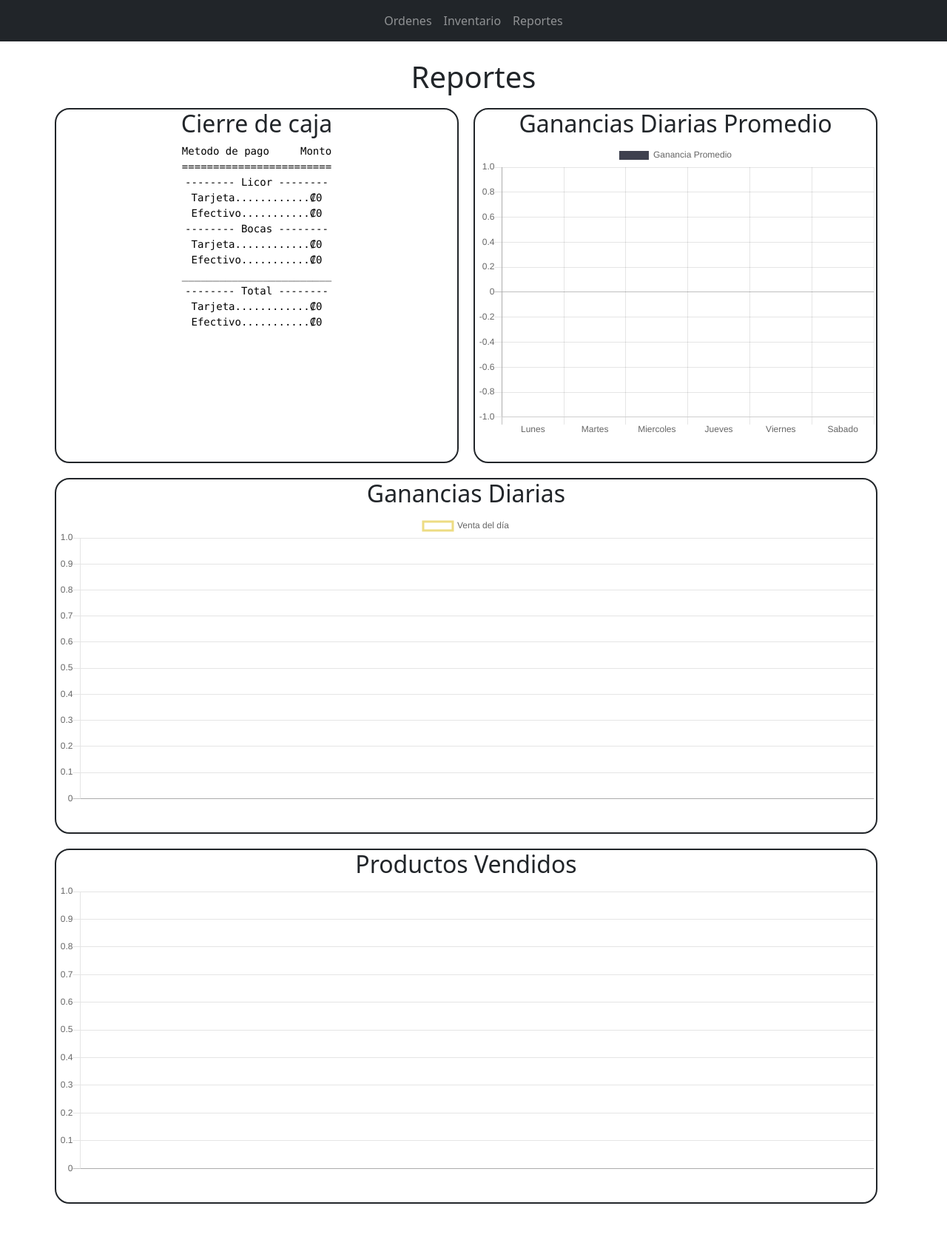
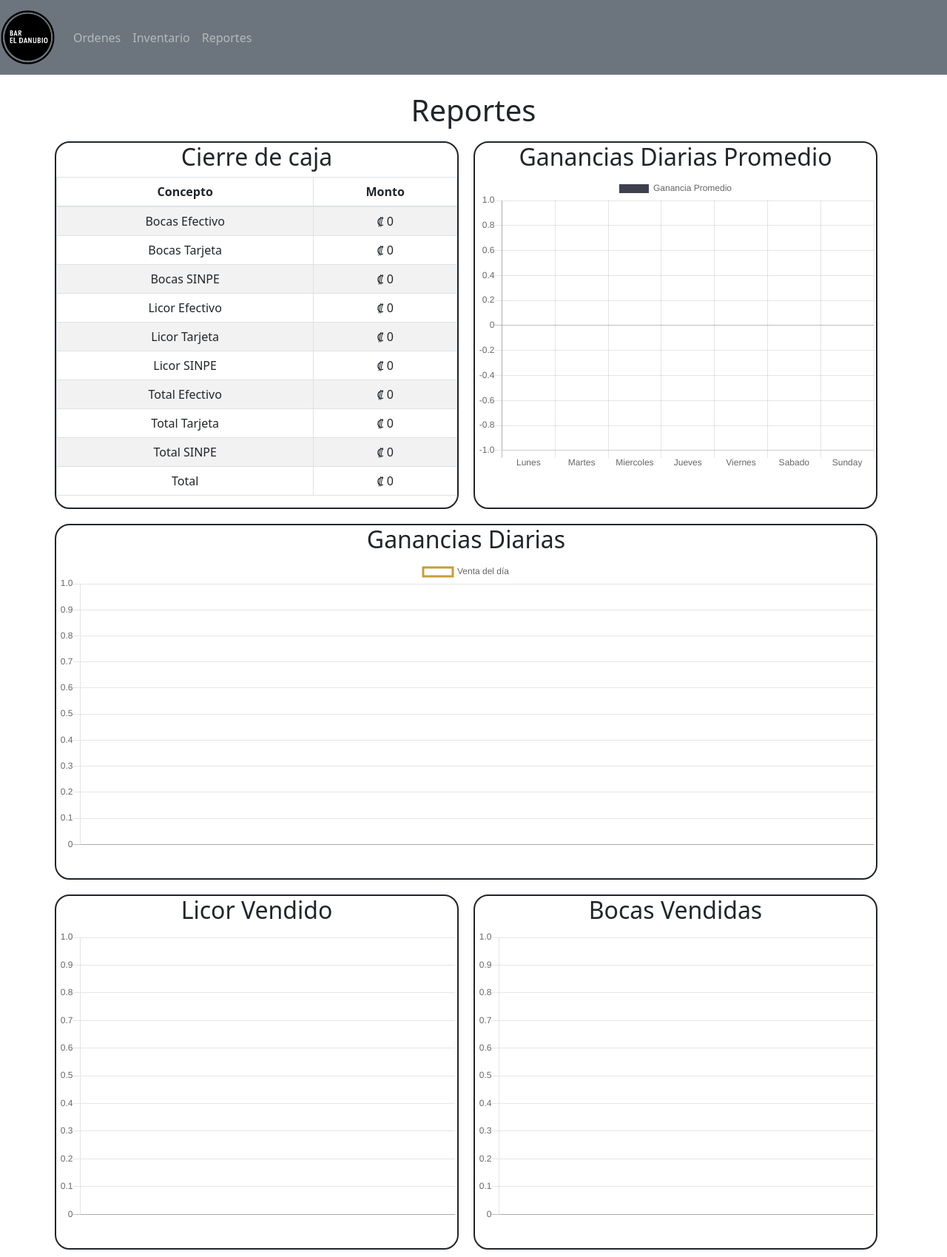
Before and after one commit to joseviquezh/bar-admin, a Django app: page /reports/ in a window 1280 px wide. Shown: the whole page at 74% size. Before the commit the page ends 1627 px from the top, so only its background shows below. Run offline with Django 4.2, Linux system fonts and the light colour scheme; the visitor is signed in with stand-in values (Sample User, id 1); data that the repository does not hold is empty; some libraries are stand-ins or nearby versions.

Commit message:
Multiple commits

```diff
--- a/danubio/docker-compose.yaml
+++ b/danubio/docker-compose.yaml
@@ -1,7 +1,7 @@
 version: '3'
 services:
   db:
-    image: mysql:5.7
+    image: mysql:8.0
     container_name: danubio_mysql
     restart: always
     volumes:
--- a/danubio/inventory/templates/inventory/index.html
+++ b/danubio/inventory/templates/inventory/index.html
@@ -6,7 +6,7 @@
     Inventario
 </h1>
 
-<button type="button" class="btn btn-primary" data-toggle="modal" data-target="#updateInventory">Actualizar Inventario</button>
+<button id="updateInventoryButton" type="button" class="btn btn-primary" data-toggle="modal" data-target="#updateInventory">Actualizar Inventario</button>
 
 <div>
     <form method="POST" action="{% url 'update_inventory' %}">
--- a/danubio/orders/views.py
+++ b/danubio/orders/views.py
@@ -1,4 +1,4 @@
-from datetime import date
+from datetime import date, timedelta
 from django.contrib.auth.decorators import  login_required
 from django.db.models import F
 from django.http import HttpResponse
--- a/danubio/reports/templates/reports/index.html
+++ b/danubio/reports/templates/reports/index.html
@@ -12,32 +12,61 @@
             <h2>
                 Cierre de caja
             </h2>
-            <code>
-                Metodo de pago&nbsp;&nbsp;&nbsp;&nbsp;&nbsp;Monto
-                <br>
-                ========================
-                <br>
-                -------- Licor --------
-                <br>
-                Tarjeta............₡{{ closure.licor.tarjeta|default:0  }}
-                <br>
-                Efectivo...........₡{{ closure.licor.efectivo|default:0 }}
-                <br>
-                -------- Bocas --------
-                <br>
-                Tarjeta............₡{{ closure.bocas.tarjeta|default:0 }}
-                <br>
-                Efectivo...........₡{{ closure.bocas.efectivo|default:0 }}
-                <br>
-                ________________________
-                <br>
-                -------- Total  --------
-                <br>
-                Tarjeta............₡{{ closure.total.tarjeta|default:0 }}
-                <br>
-                Efectivo...........₡{{ closure.total.efectivo|default:0 }}
-            </code>
+
+            <table id="summaryTable" class="table table-hover table-striped table-bordered center">
+                <thead>
+                    <tr>
+                        <th>Concepto</th>
+                        <th>Monto</th>
+                    </tr>
+                </thead>
+                <tbody>
+                    <tr>
+                        <td>Bocas Efectivo</td>
+                        <td>₡ {{ closure.bocas.efectivo|default:0 }}</td>
+                    </tr>
+                    <tr>
+                        <td>Bocas Tarjeta</td>
+                        <td>₡ {{ closure.bocas.tarjeta|default:0 }}</td>
+                    </tr>
+                    <tr>
+                        <td>Bocas SINPE</td>
+                        <td>₡ {{ closure.bocas.sinpe|default:0 }}</td>
+                    </tr>
+                    <tr>
+                        <td>Licor Efectivo</td>
+                        <td>₡ {{ closure.licor.efectivo|default:0 }}</td>
+                    </tr>
+                    <tr>
+                        <td>Licor Tarjeta</td>
+                        <td>₡ {{ closure.licor.tarjeta|default:0 }}</td>
+                    </tr>
+                    <tr>
+                        <td>Licor SINPE</td>
+                        <td>₡ {{ closure.licor.sinpe|default:0 }}</td>
+                    </tr>
+                    <tr>
+                        <td>Total Efectivo</td>
+                        <td>₡ {{ closure.total.efectivo|default:0 }}</td>
+                    </tr>
+                    <tr>
+                        <td>Total Tarjeta</td>
+                        <td>₡ {{ closure.total.tarjeta|default:0 }}</td>
+                    </tr>
+                    <tr>
+                        <td>Total SINPE</td>
+                        <td>₡ {{ closure.total.sinpe|default:0 }}</td>
+                    </tr>
+                <tbody>
+                <tfoot>
+                    <tr>
+                        <td>Total</td>
+                        <td>₡ {{ closure.total_total|default:0 }}</td>
+                    </tr>
+                </tfoot>
+            </table>
         </div>
+
         <div class="grid-item">
             <h2>
                 Ganancias Diarias Promedio
@@ -48,6 +77,7 @@
             </script>
         </div>
     </div>
+
     <div class="grid-row">
         <div class="grid-item" style="width: 100%!important; height: 100%!important;">
             <h2>
@@ -60,15 +90,27 @@
             </script>
         </div>
     </div>
+
     <div class="grid-row">
-        <div class="grid-item" style="width: 100%!important; height: 100%!important;">
+        <div class="grid-item">
             <h2>
-                Productos Vendidos
+                Licor Vendido
             </h2>
-            <canvas id="productSales" style="margin-bottom: 30px; width: 100%; height: 400px;"></canvas>
+            <canvas id="licorSales" style="margin-bottom: 30px; width: 100%; height: 400px;"></canvas>
             <script>
-                productLabels = {{ productLabels | safe }}
-                productData = {{ productData | safe }}
+                licorLabels = {{ licorLabels | safe }}
+                licorDataset = {{ licorDataset | safe }}
+            </script>
+        </div>
+
+        <div class="grid-item">
+            <h2>
+                Bocas Vendidas
+            </h2>
+            <canvas id="bocaSales" style="margin-bottom: 30px; width: 100%; height: 400px;"></canvas>
+            <script>
+                bocasLabels = {{ bocasLabels | safe }}
+                bocasDataset = {{ bocasDataset | safe }}
             </script>
         </div>
     </div>
--- a/danubio/reports/views.py
+++ b/danubio/reports/views.py
@@ -1,7 +1,7 @@
 from django.contrib.auth.decorators import  login_required
 from django.shortcuts import render
 from json import dumps
-from orders.models import OrderProduct
+from orders.models import OrderProduct, Order
 from django.db.models import Count
 from django.core.serializers.json import DjangoJSONEncoder
 from datetime import datetime, timedelta
@@ -22,7 +22,7 @@ def home(request):
     for sale in day_sales:
         payment_method = sale["order__payment_method"].lower()
 
-        if sale["product__category__name"] == "Boca":
+        if sale["product__category__name"].lower() == "bocas":
             category = "bocas"
         else:
             category = "licor"
@@ -39,62 +39,9 @@ def home(request):
             day_data["total"][payment_method] = 0
         day_data["total"][payment_method] += sale["product__price"]
 
+    day_data["total_total"] = day_data["total"].get("efectivo", 0) + day_data["total"].get("tarjeta", 0) + day_data["total"].get("sinpe", 0)
+
     context["closure"] = day_data
-
-    # Historical products sales data
-    dataset = {}
-    data = {}
-    labels = set()
-
-    sales = (OrderProduct.objects
-             .filter(order__date__gte=datetime.now() - timedelta(days=30), order__payed=True)
-             .values('order__date', 'product__name', 'product__category__name')
-             .annotate(quantity=Count('product__name'))
-             .order_by('order__date', 'product__name')
-             )
-
-    for sale in sales:
-        date = sale["order__date"].strftime("%d-%m")
-        product = f'{sale["product__name"]} - {sale["product__category__name"]}'
-        quantity = sale["quantity"]
-        labels.add(date)
-        if product not in data:
-            data[product] = {}
-        data[product][date] = quantity
-
-    labels = sorted(list(labels))
-
-    for product in data:
-        dataset[product] = [0] * len(labels)
-        for idx, label in enumerate(labels, 0):
-            if label in data[product]:
-                dataset[product][idx] = data[product][label]
-
-    context["productLabels"] = list(labels)
-    context["productData"] = dumps(dataset, cls=DjangoJSONEncoder)
-
-    # Historical daily total sales
-    dataset = {"ventas": []}
-    labels = set()
-
-    sales = (OrderProduct.objects
-             .filter(order__date__gte=datetime.now() - timedelta(days=30), order__payed=True)
-             .values('order__date', 'order__total_ammount')
-             .order_by('order__date', 'order__total_ammount')
-             )
-
-    for sale in sales:
-        date = sale["order__date"].strftime("%d-%m")
-        amount = sale["order__total_ammount"]
-        labels.add(date)
-        if product not in data:
-            data[product] = {}
-        dataset["ventas"].append(amount)
-
-    labels = sorted(list(labels))
-
-    context["dailyLabels"] = list(labels)
-    context["dailyData"] = dumps(dataset, cls=DjangoJSONEncoder)
 
     # Historical daily average sales
     average_sales = [0, 0, 0, 0, 0, 0]
@@ -103,17 +50,18 @@ def home(request):
             "Wednesday": {"count": 0, "amount": 0, "index": 2},
             "Thursday": {"count": 0, "amount": 0, "index": 3},
             "Friday": {"count": 0, "amount": 0, "index": 4},
-            "Saturday": {"count": 0, "amount": 0, "index": 5},}
+            "Saturday": {"count": 0, "amount": 0, "index": 5},
+            "Sunday": {"count": 0, "amount": 0, "index": 6},}
 
-    sales = (OrderProduct.objects
-             .filter(order__date__gte=datetime.now() - timedelta(days=30), order__payed=True)
-             .values('order__date', 'order__total_ammount')
-             .order_by('order__date', 'order__total_ammount')
+    sales = (Order.objects
+             .filter(date__gte=datetime.now() - timedelta(days=30), payed=True)
+             .values('date', 'total_ammount')
+             .order_by('date', 'total_ammount')
              )
 
     for sale in sales:
-        day = sale["order__date"].strftime("%A")
-        days[day]["amount"] += sale["order__total_ammount"]
+        day = sale["date"].strftime("%A")
+        days[day]["amount"] += sale["total_ammount"]
         days[day]["count"] += 1
 
     for _, value in days.items():
@@ -121,4 +69,82 @@ def home(request):
             average_sales[value["index"]] = round(value["amount"] / value["count"])
 
     context["averageData"] = average_sales
+
+    # Historical daily total sales
+    data = {}
+    dataset = {"ventas": []}
+    labels = set()
+
+    sales = (Order.objects
+             .filter(date__gte=datetime.now() - timedelta(days=30), payed=True)
+             .values('date', 'total_ammount')
+             .order_by('date', 'total_ammount')
+             )
+
+    for sale in sales:
+        date = sale["date"].strftime("%y-%m-%d")
+        amount = sale["total_ammount"]
+        labels.add(date)
+        if date not in data:
+            data[date] = 0
+        data[date] += (amount)
+
+    for _, value in data.items():
+        dataset["ventas"].append(value)
+
+    context["dailyLabels"] = list(labels)
+    context["dailyData"] = dumps(dataset, cls=DjangoJSONEncoder)
+
+    # Historical products sales data
+    bocasLabels = set()
+    bocasDataset = {}
+    licorLabels = set()
+    licorDataset = {}
+    data = {}
+
+    sales = (OrderProduct.objects
+             .filter(order__date__gte=datetime.now() - timedelta(days=30), order__payed=True)
+             .values('order__date', 'product__name', 'product__category__name')
+             .annotate(quantity=Count('product__name'))
+             .order_by('order__date', 'product__name')
+             )
+    if sales:
+        for sale in sales:
+            product = sale["product__name"]
+            category = "licor"
+            if sale["product__category__name"].lower() == "bocas":
+                category = "boca"
+            quantity = sale["quantity"]
+
+            if category not in data:
+                data[category] = {"labels": set(), "products": {}}
+
+            data[category]["labels"].add(product)
+
+            if product not in data[category]["products"]:
+                data[category]["products"][product] = 0
+
+            data[category]["products"][product] += quantity
+
+        licorLabels = sorted(list(data["licor"]["labels"]))
+
+        for product in data["licor"]["products"]:
+            licorDataset[product] = [0] * len(licorLabels)
+            for idx, label in enumerate(licorLabels, 0):
+                if label == product:
+                    licorDataset[product][idx] = data["licor"]["products"][product]
+
+        bocasLabels = sorted(list(data["boca"]["labels"]))
+
+        for product in data["boca"]["products"]:
+            bocasDataset[product] = [0] * len(bocasLabels)
+            for idx, label in enumerate(bocasLabels, 0):
+                if label == product:
+                    bocasDataset[product][idx] = data["boca"]["products"][product]
+
+    context["licorLabels"] = list(licorLabels)
+    context["licorDataset"] = dumps(licorDataset, cls=DjangoJSONEncoder)
+    context["bocasLabels"] = list(bocasLabels)
+    context["bocasDataset"] = dumps(bocasDataset, cls=DjangoJSONEncoder)
+
     return render(request, 'reports/index.html', context)
--- a/danubio/static/css/base.css
+++ b/danubio/static/css/base.css
@@ -23,8 +23,10 @@ input {
 }
 
 .nav-logo {
-    float: left;
+  float: left;
   display: inline-block;
+  width: 75px;
+  height: 75px;
 }
 
 .grid-container .grid-row{
@@ -42,3 +44,23 @@ input {
     margin-right:20px;
     display: block;
 }
+
+.buttons {
+    width: 200px;
+    margin: 0 auto;
+    display: inline;
+}
+
+.action_btn {
+    width: 200px;
+    margin: 0 auto;
+    display: inline;
+}
+
+.dataTables_scrollHeadInner {
+    width:100% !important;
+}
+
+.dataTables_scrollHeadInner table {
+    width:100% !important;
+}
--- a/danubio/static/js/base.js
+++ b/danubio/static/js/base.js
@@ -1,24 +1,24 @@
 new DataTable('#ordersTable', {
     paging: false,
     scrollCollapse: true,
-    ordering: false,
+    ordering: true,
     searching: true,
     "columns": [
         null,
         null,
-        { "width": "1%" },
-        { "width": "1%" }
+        { "width": "15%" },
     ],
     fixedColumns: true,
     scrollY: 300,
+    info: false
 });
 
 
-var inventoryTable = new DataTable('#inventoryTable', {
+new DataTable('#inventoryTable', {
     paging: false,
     scrollCollapse: true,
+    order: [[0, 'asc'], [1, 'asc']],
     ordering: true,
-    order: [[0, 'asc'], [1, 'asc']],
     searching: true,
     fixedColumns: true,
     scrollY: 300,
@@ -30,70 +30,49 @@ var inventoryTable = new DataTable('#inventoryTable', {
             targets: [0],
             visible: false
         }
-    ]
+    ],
+    info: false
 });
 
-$("#inventoryTable tbody").on('click', 'tr.group-start', function () {
-    var name = $(this).data('name');
-    collapsedGroups[name] = !collapsedGroups[name];
-    inventoryTable.draw();
-});
-
-var products_table = {
+new DataTable('#createOrderTable', {
+    paging: false,
+    scrollCollapse: true,
+    order: [[0, 'asc'], [1, 'asc']],
+    ordering: true,
     searching: true,
-    ordering: true,
-    order: [[0, 'asc'], [1, 'asc']],
-    paging: false,
+    fixedColumns: true,
     scrollY: 300,
     rowGroup: {
         dataSrc: [0],
-
-        // startRender: function (rows, group) {
-        //     var not_collapsed = !!collapsedGroups[group];
-
-        //     // Swap this to show the group expanded
-        //     rows.nodes().each(function (r) {
-        //         r.style.display = not_collapsed ? '' : 'none';
-        //     });
-
-        //     // Add category name to the <tr>. NOTE: Hardcoded colspan
-        //     return $('<tr/>')
-        //         .append('<td colspan="8">' + group + ' (' + rows.count() + ')</td>')
-        //         .attr('data-name', group)
-        //         .toggleClass('collapsed', not_collapsed);
-        // }
     },
     columnDefs: [
         {
             targets: [0],
             visible: false
         }
-    ]
+    ],
+    info: false
+});
+
+new DataTable('#updateInventoryTable', {
+    paging: false,
+    scrollCollapse: true,
+    order: [[0, 'asc'], [1, 'asc']],
+    ordering: true,
+    searching: true,
+    fixedColumns: true,
+    scrollY: 300,
+    rowGroup: {
+        dataSrc: [0],
+    },
+    columnDefs: [
+        {
+            targets: [0],
+            visible: false
         }
-
-var createOrderTable = new DataTable('#createOrderTable', products_table);
-// $("#createOrderTable tbody").on('click', 'tr.group-start', function () {
-//     var name = $(this).data('name');
-//     collapsedGroups[name] = !collapsedGroups[name];
-//     createOrderTable.draw();
-// });
-createOrderTable.on( 'draw', function () {
-    console.log( 'Table redrawn' );
-} );
-
-var addProductTable = new DataTable('#addProductTable', products_table);
-// $("#addProductTable tbody").on('click', 'tr.group-start', function () {
-//     var name = $(this).data('name');
-//     collapsedGroups[name] = !collapsedGroups[name];
-//     addProductTable.draw();
-// });
-
-var updateInventoryTable = new DataTable('#updateInventoryTable', products_table);
-// $("#updateInventoryTable tbody").on('click', 'tr.group-start', function () {
-//     var name = $(this).data('name');
-//     collapsedGroups[name] = !collapsedGroups[name];
-//     updateInventoryTable.draw();
-// });
+    ],
+    info: false,
+});
 
 document.addEventListener('click', function(e){
     if(e.target.tagName=="BUTTON" && e.target.id=="addProductButton"){
@@ -157,22 +136,15 @@ function getRandomColor() {
 }
 
 const averageSalesCanvas = document.getElementById('averageSales').getContext('2d');
-  var datasets = new Array();
-  backgroundColors = new Array();
-
-  for (let i = 0; i < 6; i++) {
-    random_color = getRandomColor();
-    backgroundColors.push(random_color)
-  }
 
 // Render the chart
 const averageSalesChart = new Chart(averageSalesCanvas, {
     type: 'bar',
     data: {
-          labels: ["Lunes", "Martes", "Miercoles", "Jueves", "Viernes", "Sabado"],
+        labels: ["Lunes", "Martes", "Miercoles", "Jueves", "Viernes", "Sabado", "Sunday"],
         datasets: [{
             label: "Ganancia Promedio",
-            backgroundColor: backgroundColors,
+            backgroundColor: getRandomColor(),
             data: averageData
         }]
     },
@@ -185,60 +157,7 @@ function getRandomColor() {
                 beginAtZero: true,
             }
             }
-    },
-
-    //   type: 'line',
-    //   data: {
-    //       labels: Array.from(averageLabels),
-    //       datasets: datasets,
-    //   },
-    //   options: {
-    //       responsive: true,
-    //       interaction: {
-    //           mode: 'index',
-    //           intersect: false,
-    //       },
-    //       stacked: false,
-    //       elements: {
-    //           line: {
-    //               tension: 0
-    //           }
-    //       }
-    //   },
-  });
-
-const productSalesCanvas = document.getElementById('productSales').getContext('2d');
-var datasets = new Array();
-
-Object.keys(productData).forEach(key => {
-    datasets.push({
-        backgroundColor: 'transparent',
-        borderColor: getRandomColor(),
-        label: key,
-        data: productData[key]
-    })
-});
-
-// Render the chart
-const productSalesChart = new Chart(productSalesCanvas, {
-    type: 'line',
-    data: {
-        labels: Array.from(productLabels),
-        datasets: datasets,
-    },
-    options: {
-        responsive: true,
-        interaction: {
-            mode: 'index',
-            intersect: false,
-        },
-        stacked: false,
-        elements: {
-            line: {
-                tension: 0
     }
-        }
-    },
 });
 
 const dailySalesCanvas = document.getElementById('dailySales').getContext('2d');
@@ -252,6 +171,8 @@ Object.keys(dailyData).forEach(key => {
         data: dailyData[key]
     })
 });
+
+dailyLabels.sort()
 
 // Render the chart
 const dailySalesChart = new Chart(dailySalesCanvas, {
@@ -274,3 +195,63 @@ const dailySalesChart = new Chart(dailySalesCanvas, {
         }
     },
 });
+
+const licorSalesCanvas = document.getElementById('licorSales').getContext('2d');
+var datasets = new Array();
+
+Object.keys(licorDataset).forEach(key => {
+    datasets.push({
+        backgroundColor: getRandomColor(),
+        label: key,
+        data: licorDataset[key]
+    })
+});
+
+// Render the chart
+const licorSalesChart = new Chart(licorSalesCanvas, {
+    type: 'bar',
+    data: {
+        labels: Array.from(licorLabels),
+        datasets: datasets,
+    },
+    options: {
+        scales: {
+            y: {
+                ticks: {
+                stepSize: 1
+                },
+                beginAtZero: true,
+            }
+        }
+    }
+});
+
+const bocaSalesCanvas = document.getElementById('bocaSales').getContext('2d');
+var datasets = new Array();
+
+Object.keys(bocasDataset).forEach(key => {
+    datasets.push({
+        backgroundColor: getRandomColor(),
+        label: key,
+        data: bocasDataset[key]
+    })
+});
+
+// Render the chart
+const bocaSalesChart = new Chart(bocaSalesCanvas, {
+    type: 'bar',
+    data: {
+        labels: Array.from(bocasLabels),
+        datasets: datasets,
+    },
+    options: {
+        scales: {
+            y: {
+                ticks: {
+                stepSize: 1
+                },
+                beginAtZero: true,
+            }
+        }
+    }
+});
--- a/danubio/templates/base.html
+++ b/danubio/templates/base.html
@@ -20,11 +20,16 @@
     <script src="https://cdn.datatables.net/1.13.7/js/dataTables.bootstrap5.min.js"></script>
     <script src="https://cdn.datatables.net/rowgroup/1.0.2/js/dataTables.rowGroup.min.js"></script>
     <script src="https://cdnjs.cloudflare.com/ajax/libs/Chart.js/2.8.0/Chart.bundle.min.js"></script>
+
+    <link rel="shortcut icon" type="image/png" href="{% static 'danubio.png' %}"/>
 </head>
 <body>
 
 {% if request.user.is_authenticated %}
-<nav id="nav" class="navbar navbar-expand-sm bg-dark navbar-dark justify-content-center ">
+<nav id="nav" class="navbar navbar-expand-sm bg-secondary navbar-dark justify-content-left ">
+    <a class="navbar-brand" href="#home">
+        <img src="{% static 'danubio.png' %}" alt="logo" class="nav-logo" />
+      </a>
     <ul id="nav-ul" class="navbar-nav">
         <li class="nav-item">
             <a class="nav-link" href="{% url 'orders' %}">Ordenes</a>
```
Also changed, not shown: danubio/danubio/settings.py (+4 -4 lines), danubio/orders/templates/orders/index.html (+8 -4 lines), 4 other files. Lines whose indentation alone changed are shown as unchanged.
